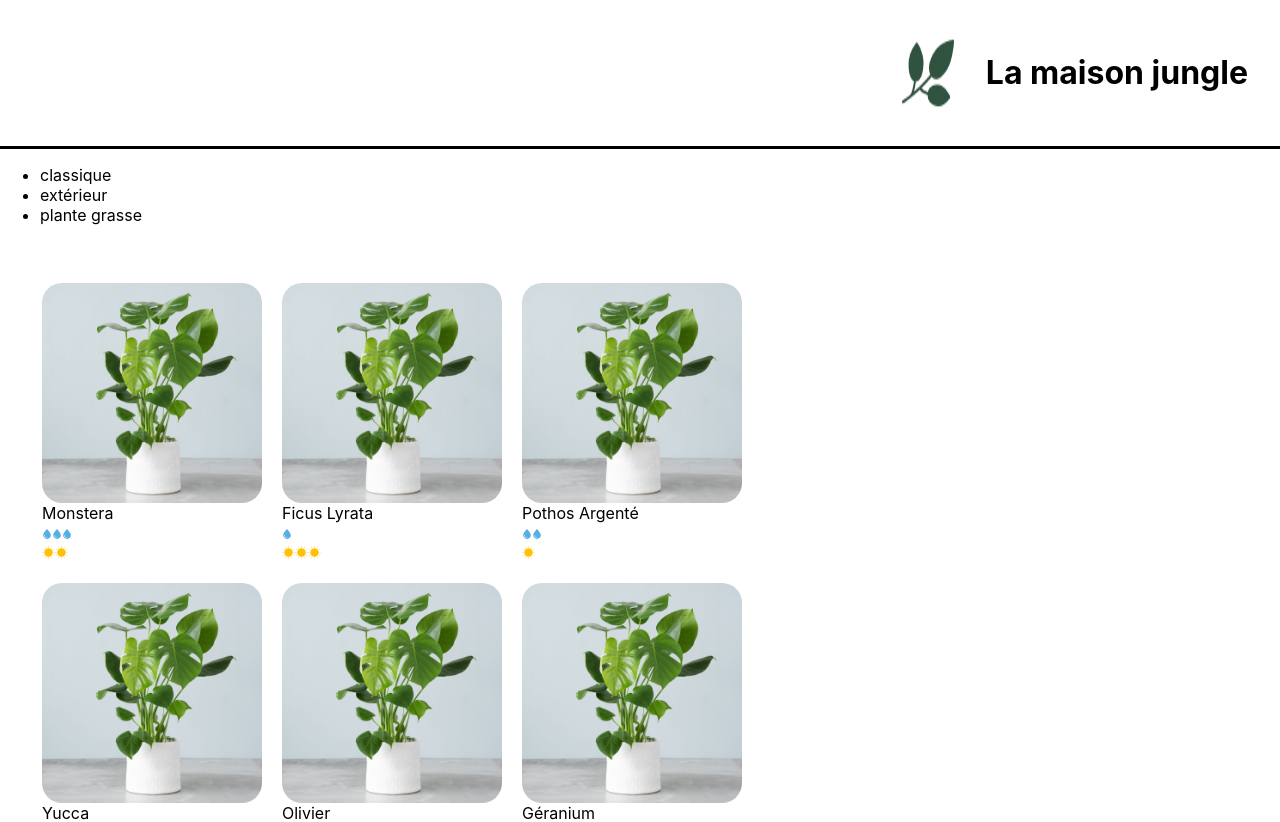
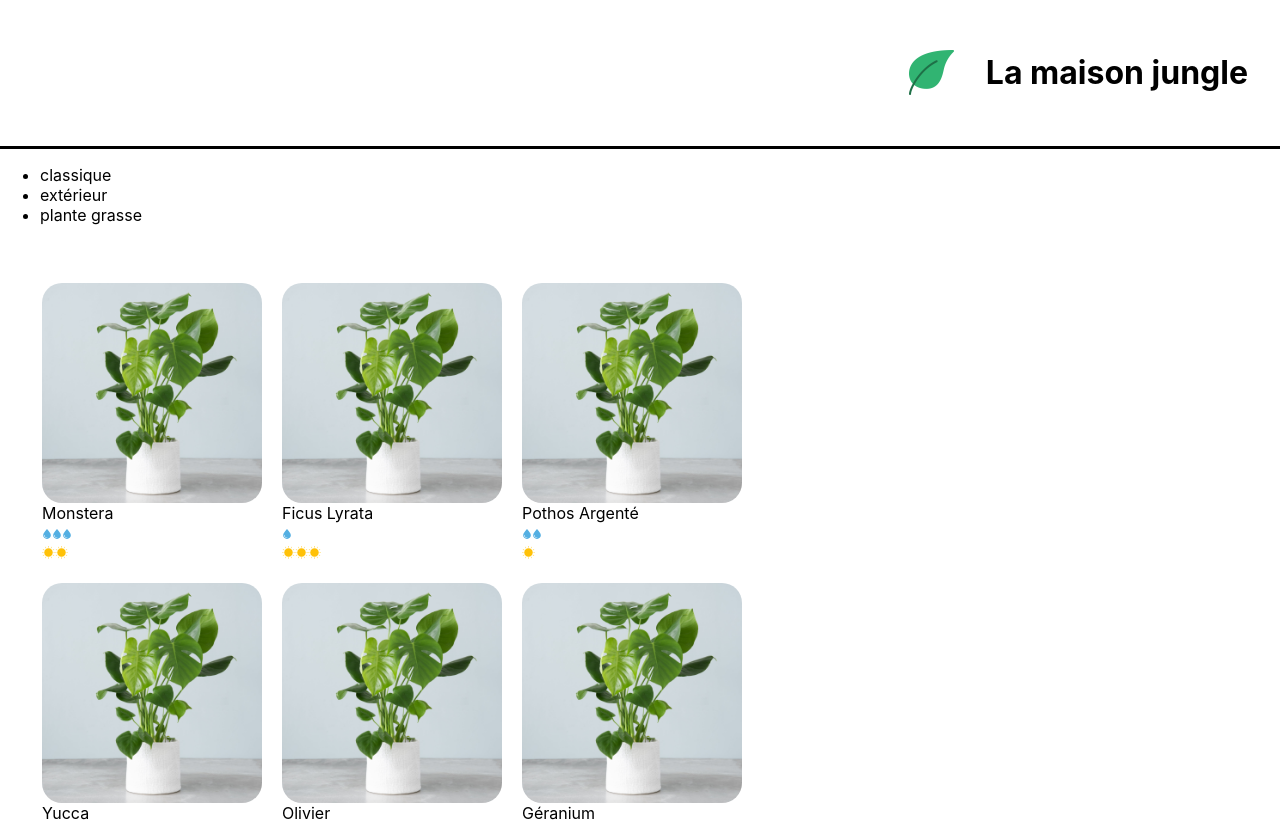
Before and after one commit to OpenClassrooms-Student-Center/7008001-Debutez-avec-React, a React (Create React App) app: page / in a window 1280 px wide. Shown: the top 822 px of the page. Built offline with nearby package versions, Linux system fonts and the light colour scheme.

Commit message:
banner style

```diff
--- a/src/components/App.js
+++ b/src/components/App.js
@@ -7,7 +7,7 @@ function App() {
 	return (
 		<div>
 			<Banner>
-				<img src={logo} alt='logo-la-maison-jungle' />
+				<img src={logo} alt='logo-la-maison-jungle' className='lmj-logo' />
 				<h1 className='lmj-title'>La maison jungle</h1>
 			</Banner>
 			{/* <Cart /> */}
--- a/src/styles/Banner.css
+++ b/src/styles/Banner.css
@@ -6,8 +6,14 @@
 	display: flex;
 	justify-content: flex-end;
 	flex-direction: row;
+	align-items: center;
 }
 
 .lmj-title {
 	padding-left: 32px;
 }
+
+.lmj-logo {
+	height: 45px;
+	width: 45px;
+}
--- a/src/styles/Cart.css
+++ b/src/styles/Cart.css
@@ -1,5 +1,5 @@
 .lmj-cart {
 	color: white;
-	background-color: #244833;
+	background-color: #31b572;
 	padding: 32px;
 }
```
Also changed, not shown: src/assets/logo.png, 1 other file (tests, documents, lock files or other folders).
